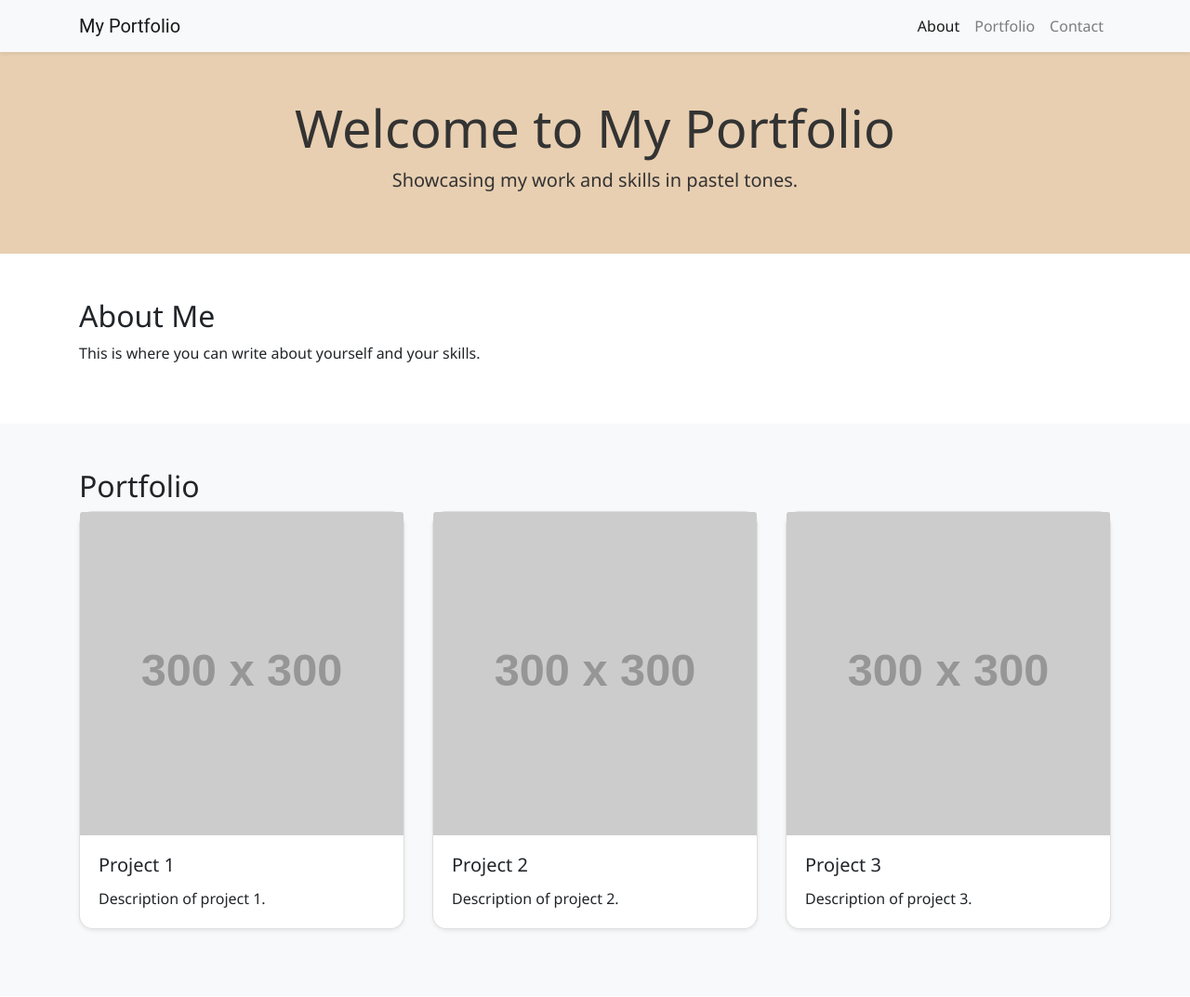
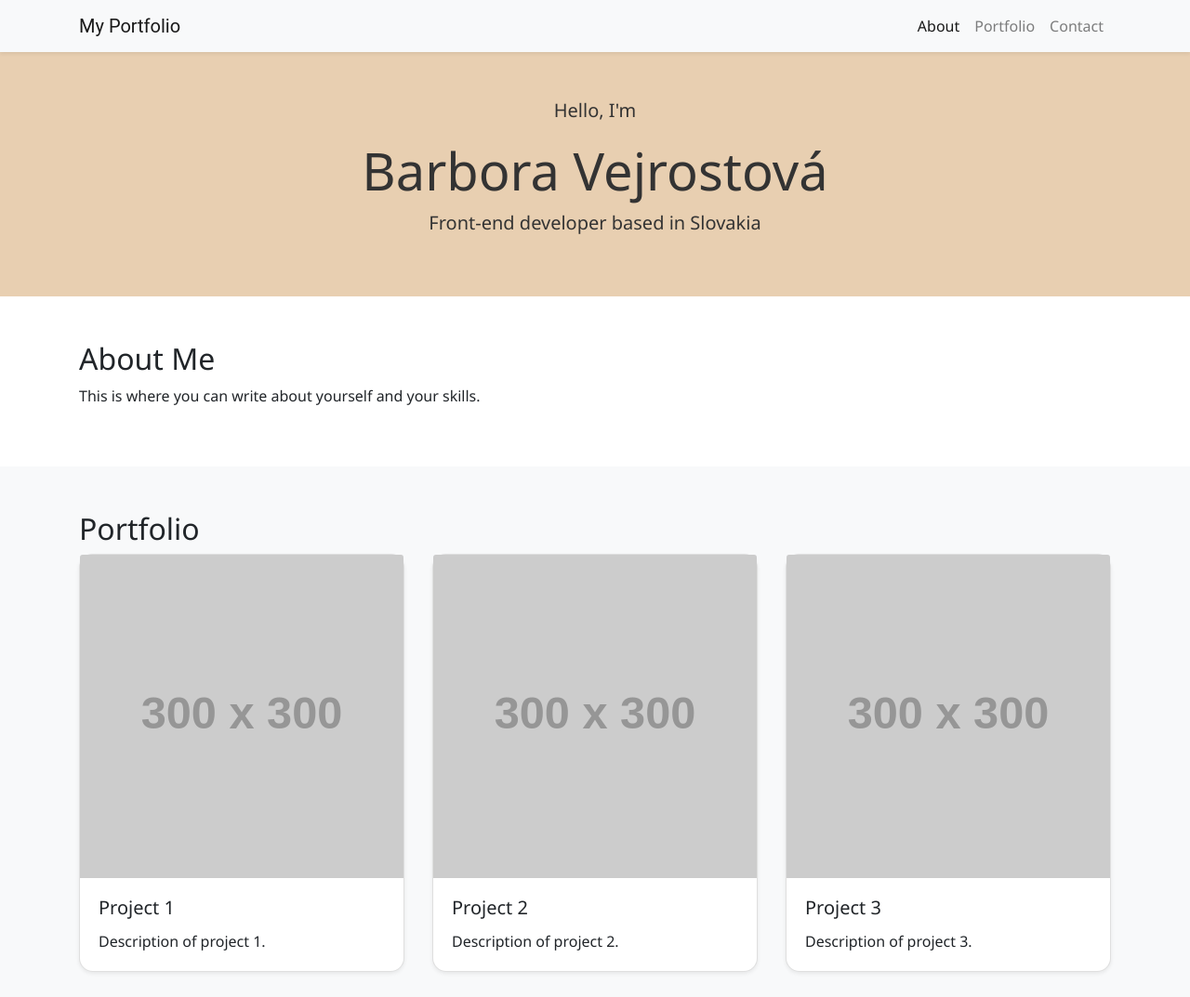
Before and after one commit to Barkika/portfolio-project, a plain HTML site: page index.html in a window 1280 px wide. Shown: the top 1073 px of the page at 93% size. Drawn offline with nearby package versions, Linux system fonts and the light colour scheme; placeholder pictures from the web are drawn by us.

Commit message:
Edited border color of button and add paragraph in html

```diff
--- a/index.html
+++ b/index.html
@@ -45,8 +45,9 @@
     <!-- Hero Section -->
     <section id="hero" class="py-5 text-center">
       <div class="container">
-        <h1 class="display-4">Welcome to My Portfolio</h1>
-        <p class="lead">Showcasing my work and skills in pastel tones.</p>
+        <p class="lead">Hello, I'm</p>
+        <h1 class="display-4">Barbora Vejrostová</h1>
+        <p class="lead">Front-end developer based in Slovakia</p>
       </div>
     </section>
 
--- a/src/style.css
+++ b/src/style.css
@@ -40,5 +40,5 @@ footer {
 .btn-primary {
   color: #333;
   background-color: #e8cfb1;
-  border-color: #8b8a8a;
+  border-color: #b8a58d;
 }
```
